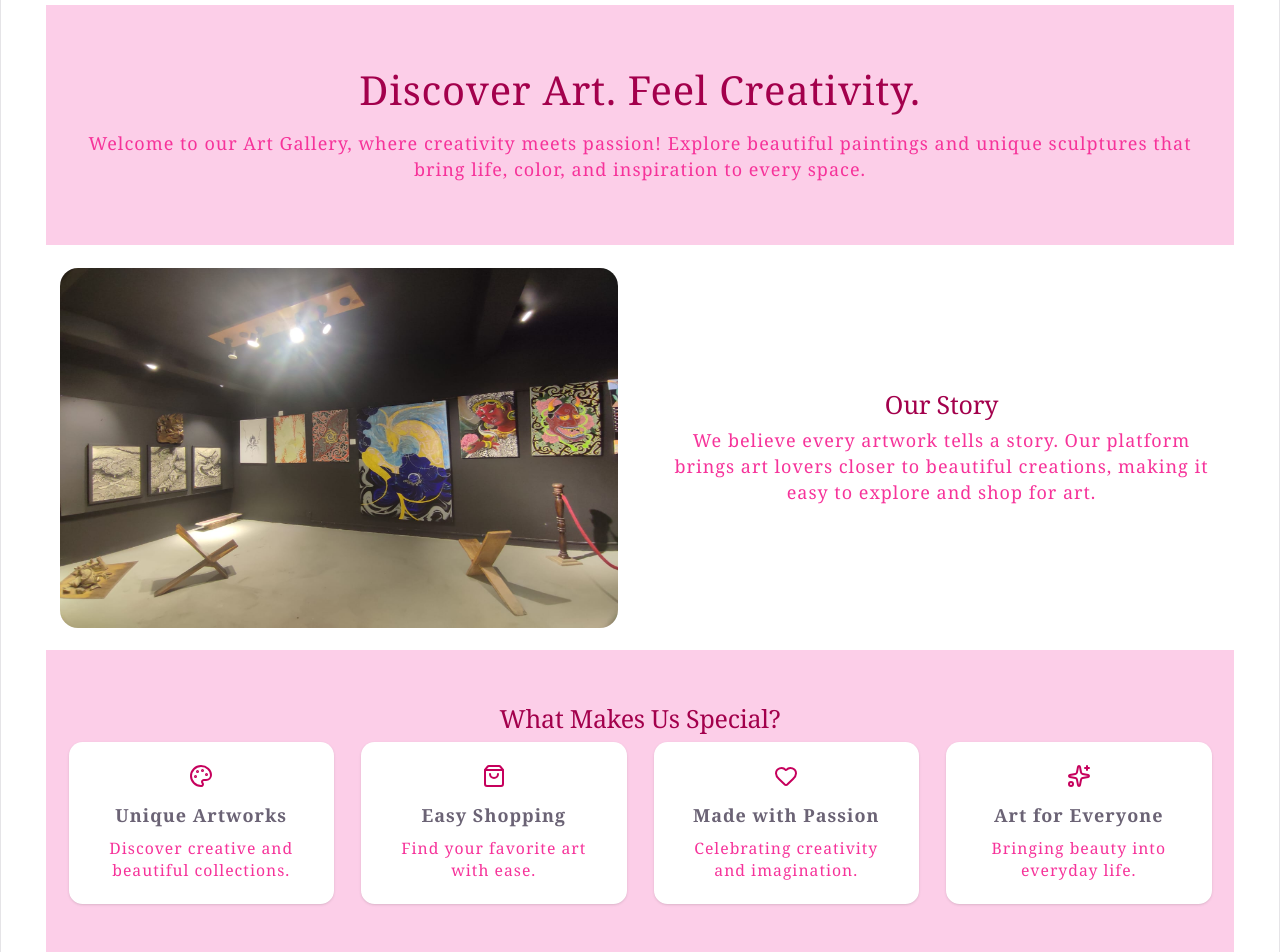
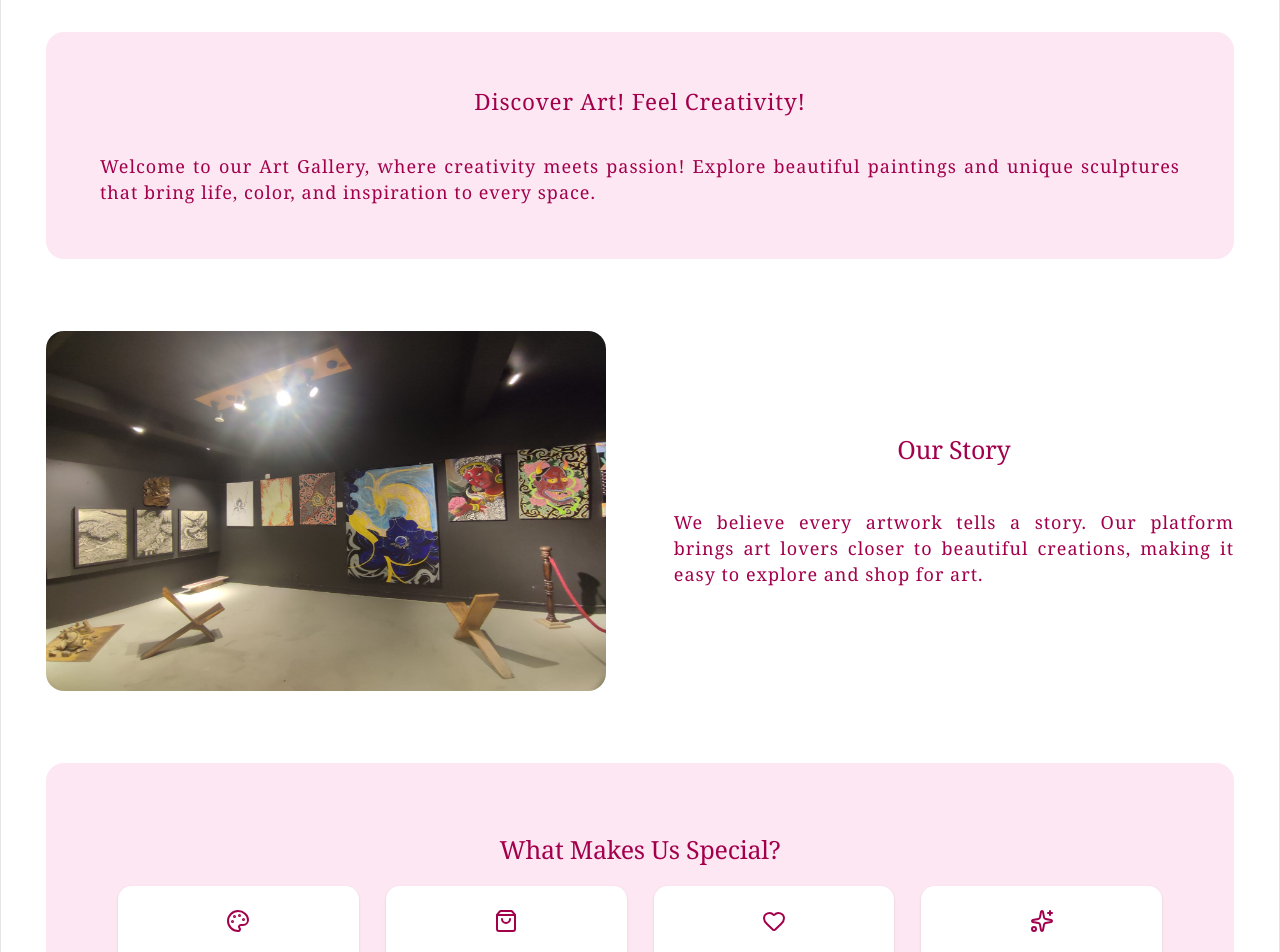
Before and after one commit to sushmita-writes/Project-Gallery, a React (Vite) app: page /about in a window 1280 px wide. Shown: the part 180-1132 px from the top of the page. Built offline with nearby package versions, Linux system fonts and the light colour scheme; a web font is replaced by a local one.

Commit message:
chore: clean style for About page

```diff
--- a/src/components/Banner.jsx
+++ b/src/components/Banner.jsx
@@ -26,7 +26,7 @@ function Banner() {
 
     return (
         // Banner + pagination dots --> column
-        <section className="flex flex-col items-center m-3 md:m-5 lg:m-5">
+        <section className="flex flex-col items-center">
             {/* Banner : < + image + excerpt + >  */}
             <div className="relative w-full h-35 md:h-45 lg:h-55 overflow-hidden bg-pink-100 rounded-lg">
                 {/* image and excerpt */}
--- a/src/pages/About.jsx
+++ b/src/pages/About.jsx
@@ -5,12 +5,12 @@ import artabout from "../assets/images/artabout.jpeg";
 function About() {
   return (
     <div className="text-pink-800" class="page">
-      <section className="bg-pink-200  text-center py-14 px-5">
-        <h1 className="text-3xl md:text-4xl font-bold !text-pink-800 mb-4">
-          Discover Art. Feel Creativity.
+      <section className="bg-pink-100 p-5 sm:p-8 md:p-12 rounded-2xl mt-8 sm:mt-12 md:mt-16">
+        <h1 className="!text-xl text-center font-bold !text-pink-800">
+          Discover Art!
+          Feel Creativity!
         </h1>
-
-        <p className=" text-center  text-pink-500 ">
+        <p className=" text-justify text-pink-800 pt-5 sm:pt-8">
           Welcome to our Art Gallery, where creativity meets passion!
           Explore beautiful paintings and unique sculptures that bring
           life, color, and inspiration to every space.
@@ -18,8 +18,8 @@ function About() {
       </section>
 
 
-      <section className="w-full mx-auto px-3 py-5">
-          <div className="grid md:grid-cols-2 gap-10 items-center">
+      <section className="w-full mt-8 sm:mt-12 md:mt-16">
+          <div className="grid md:grid-cols-2 gap-5 sm:gap-10 md:gap-15 items-center">
 
             <img
               src={artabout}
@@ -32,7 +32,7 @@ function About() {
                 Our Story
               </h2>
 
-            <p className="text-pink-500">
+              <p className="text-pink-800 text-justify pt-5 sm:pt-8">
                 We believe every artwork tells a story. Our platform
                 brings art lovers closer to beautiful creations,
                 making it easy to explore and shop for art.
@@ -42,41 +42,41 @@ function About() {
         </div>
       </section>
 
-      <section className="bg-pink-200 py-12 px-5">
-        <h2 className="text-2xl font-bold !text-pink-800 text-center mb-10">
+      <section className="bg-pink-100 rounded-2xl p-8 sm:p-12 md:p-16 mt-8 sm:mt-12 md:mt-16">
+        <h2 className="text-2xl font-bold !text-pink-800 text-center pb-3">
           What Makes Us Special?
         </h2>
 
         <div className="max-w-5xl mx-auto grid grid-cols-2 md:grid-cols-4 gap-6">
 
           <div className="bg-white p-5 rounded-xl text-center shadow-sm">
-            <Palette  className="mx-auto text-pink-700 mb-3" />
+            <Palette  className="mx-auto text-pink-800 mb-3" />
             <h3 className="font-semibold mb-2">Unique Artworks</h3>
-            <p className="text-sm text-pink-500">
+            <p className="text-sm text-pink-800">
               Discover creative and beautiful collections.
             </p>
           </div>
 
           <div className="bg-white p-5 rounded-xl text-center shadow-sm">
-            <ShoppingBag  className="mx-auto text-pink-700 mb-3" />
+            <ShoppingBag  className="mx-auto text-pink-800 mb-3" />
             <h3 className="font-semibold mb-2">Easy Shopping</h3>
-            <p className="text-sm text-pink-500">
+            <p className="text-sm text-pink-800">
               Find your favorite art with ease.
             </p>
           </div>
 
           <div className="bg-white p-5 rounded-xl text-center shadow-sm">
-            <Heart  className="mx-auto text-pink-700 mb-3" />
+            <Heart  className="mx-auto text-pink-800 mb-3" />
             <h3 className="font-semibold mb-2">Made with Passion</h3>
-            <p className="text-sm text-pink-500">
+            <p className="text-sm text-pink-800">
               Celebrating creativity and imagination.
             </p>
           </div>
 
           <div className="bg-white p-5 rounded-xl text-center shadow-sm">
-            <Sparkles  className="mx-auto text-pink-700 mb-3" />
+            <Sparkles  className="mx-auto text-pink-800 mb-3" />
             <h3 className="font-semibold mb-2">Art for Everyone</h3>
-            <p className="text-sm text-pink-500">
+            <p className="text-sm text-pink-800">
               Bringing beauty into everyday life.
             </p>
           </div>
@@ -84,12 +84,12 @@ function About() {
         </div>
       </section>
 
-      <section className="text-center py-12 px-5">
-        <h2 className="text-2xl font-bold !text-pink-800 mb-3">
+      <section className="text-center pt-8 sm:pt-12 md:pt-16">
+        <h2 className="text-2xl font-bold !text-pink-800">
           Let's Make Your Space Beautiful!
         </h2>
 
-        <p className="text-pink-500 mb-6">
+        <p className="text-pink-800">
           Find the artwork that speaks to you.
         </p>
 
```
Lines whose indentation alone changed are shown as unchanged.
